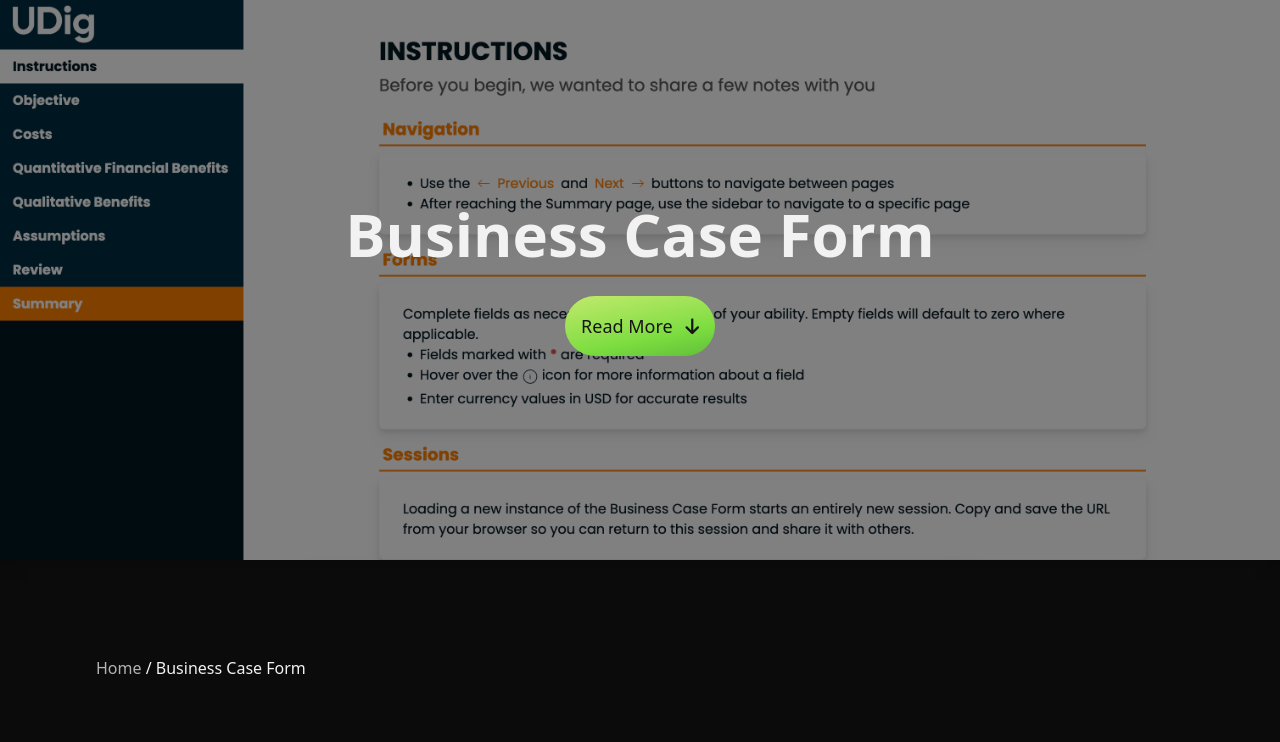
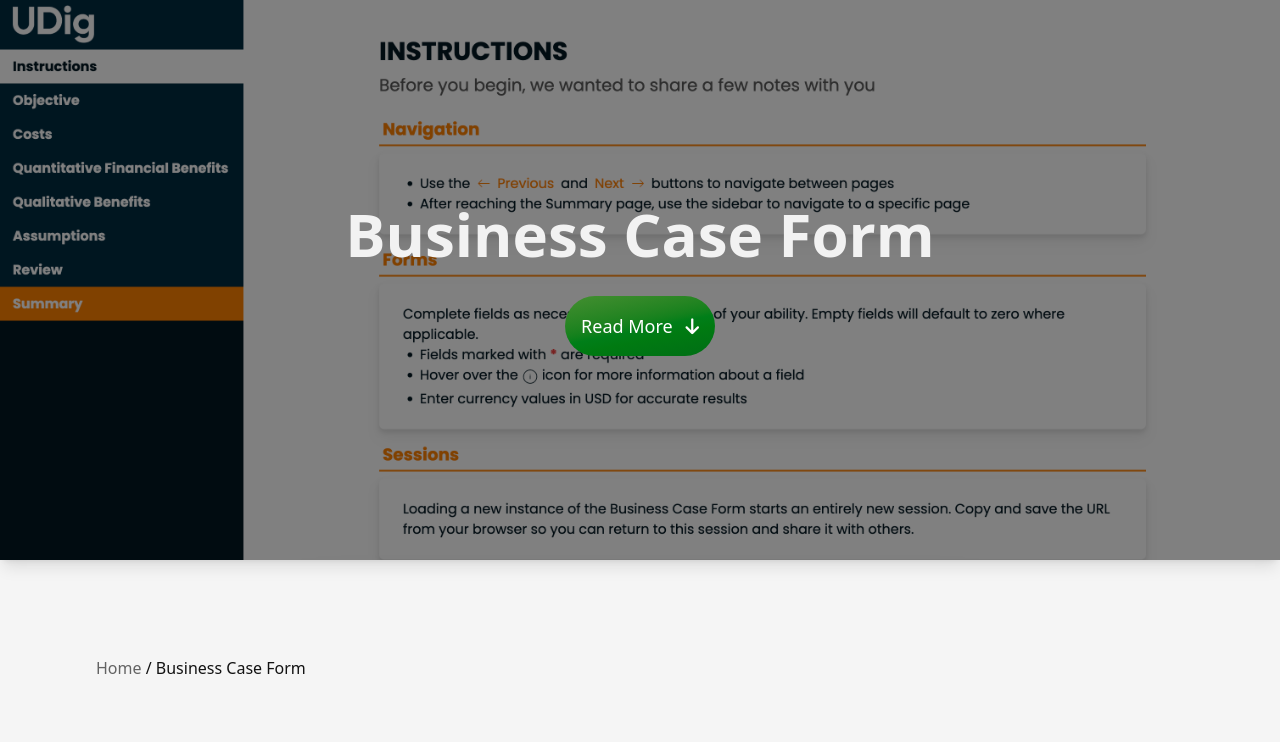
Before and after one commit to matthewjburton/portfolio, a React (Vite) app: page /business-case-form in a window 1280 px wide. Shown: the top 742 px of the page. Built offline with nearby package versions, Linux system fonts and the light colour scheme.

Commit message:
light mode, tech stack tooltips

```diff
--- a/index.html
+++ b/index.html
@@ -1,5 +1,5 @@
 <!doctype html>
-<html lang="en" class="dark" style="background-color: #0b0b0b">
+<html lang="en" class="dark">
   <head>
     <meta charset="UTF-8" />
 
@@ -45,6 +45,18 @@
     <link href="/src/index.css" rel="stylesheet" />
   </head>
   <body>
+    <script>
+      (function() {
+        var theme = localStorage.getItem('theme');
+        var isDark = theme ? theme === 'dark' : window.matchMedia('(prefers-color-scheme: dark)').matches;
+        if (isDark) {
+          document.documentElement.classList.add('dark');
+          document.documentElement.style.backgroundColor = '#0b0b0b';
+        } else {
+          document.documentElement.classList.remove('dark');
+        }
+      })();
+    </script>
     <div id="root"></div>
     <script type="module" src="/src/main.tsx"></script>
   </body>
--- a/src/Components/Footer.tsx
+++ b/src/Components/Footer.tsx
@@ -7,7 +7,7 @@ import Tooltip from './Tooltip'
 const Footer: React.FC = () => {
   const currentYear = new Date().getFullYear()
   return (
-    <div className="bg-background dark:bg-dark-background relative flex w-full flex-col items-center gap-8 py-12">
+    <div className="bg-background dark:bg-dark-background border-border dark:border-dark-border relative flex w-full flex-col items-center gap-8 border-t py-12">
       <div className="absolute top-0 left-1/2 -translate-x-1/2 -translate-y-1/2 transform">
         <Tooltip tooltip={'Back to Top'}>
           <ScrollLink
@@ -15,7 +15,7 @@ const Footer: React.FC = () => {
             duration="500"
             smooth
             spy={true}
-            className="gradient-accent text-dark-text dark:text-text flex items-center justify-center rounded-full p-4 text-xl transition duration-300 ease-in-out hover:cursor-pointer hover:shadow-[0_0_10px_#8fcf45] hover:dark:shadow-[0_0_10px_#82db4f]"
+            className="gradient-accent text-dark-text dark:text-text flex items-center justify-center rounded-full p-4 text-xl transition duration-300 ease-in-out hover:cursor-pointer hover:shadow-md hover:dark:shadow-[0_0_10px_#82db4f]"
           >
             <i className="fa-solid fa-angles-up" />
           </ScrollLink>
--- a/src/Components/Hero/HeroCallToAction.tsx
+++ b/src/Components/Hero/HeroCallToAction.tsx
@@ -9,7 +9,7 @@ const HeroCallToAction = () => {
       smooth
       spy={true}
       offset={-120}
-      className="gradient-accent text-background dark:text-dark-background hover:dark:shadow-dark-accent z-10 cursor-pointer rounded-full bg-size-[200%] p-4 text-lg transition duration-300 ease-in-out hover:shadow-[0_0_10px_#8fcf45] hover:dark:shadow-[0_0_10px_#82db4f]"
+      className="gradient-accent text-background dark:text-dark-background z-10 cursor-pointer rounded-full bg-size-[200%] p-4 text-lg transition duration-300 ease-in-out hover:shadow-md hover:dark:shadow-[0_0_10px_#82db4f]"
     >
       {hero.buttonText}{' '}
       <i className="fa-solid fa-arrow-down hover-slide-down ml-2" />
--- a/src/Components/Projects/ProjectFilters.tsx
+++ b/src/Components/Projects/ProjectFilters.tsx
@@ -32,7 +32,7 @@ const ProjectFilters = ({
         placeholder="Search projects..."
         value={search}
         onChange={(e) => onSearchChange(e.target.value)}
-        className="bg-background-light dark:bg-dark-background-light border-border dark:border-dark-border text-text dark:text-dark-text placeholder:text-text-muted dark:placeholder:text-dark-text-muted w-full rounded-full border px-5 py-3 outline-none transition-colors focus:border-accent dark:focus:border-dark-accent"
+        className="bg-background dark:bg-dark-background-light border-border dark:border-dark-border text-text dark:text-dark-text placeholder:text-text-muted dark:placeholder:text-dark-text-muted w-full rounded-full border px-5 py-3 outline-none transition-colors focus:border-accent dark:focus:border-dark-accent"
       />
 
       <div className="flex flex-wrap gap-2">
--- a/src/Components/Projects/card/Card.tsx
+++ b/src/Components/Projects/card/Card.tsx
@@ -4,7 +4,7 @@ interface CardProps {
 
 const Card = ({ children }: CardProps) => {
   return (
-    <div className="bg-background dark:bg-dark-background hover:from-background-light hover:to-background hover:dark:from-dark-background-light hover:dark:to-dark-background border-t-highlight dark:border-t-dark-highlight group border-border dark:border-dark-border flex h-full flex-col items-center justify-center overflow-hidden rounded-lg border-1 p-4 shadow-lg transition duration-300 ease-in-out hover:bg-gradient-to-b">
+    <div className="bg-background dark:bg-dark-background hover:dark:from-dark-background-light hover:dark:to-dark-background border-t-highlight dark:border-t-dark-highlight group border-border dark:border-dark-border flex h-full flex-col items-center justify-center overflow-hidden rounded-lg border-1 p-4 shadow-sm transition duration-300 ease-in-out hover:-translate-y-0.5 hover:shadow-lg hover:dark:bg-gradient-to-b">
       <div className="flex h-full w-full flex-col items-center justify-between gap-4 rounded-lg p-4 lg:gap-8 lg:p-8">
         <div className="flex h-full w-full flex-col items-start gap-4">
           {children}
--- a/src/Components/Projects/card/TechStack.tsx
+++ b/src/Components/Projects/card/TechStack.tsx
@@ -1,4 +1,5 @@
 import { SkillType } from '@/components/skills/types'
+import Tooltip from '@/components/Tooltip'
 
 interface TechStackProps {
   stack: SkillType[]
@@ -6,11 +7,13 @@ interface TechStackProps {
 
 const TechStack = ({ stack }: TechStackProps) => {
   return (
-    <div className="text-gradient-accent flex flex-wrap gap-2">
+    <div className="flex flex-wrap gap-2">
       {stack.map((skill) => (
-        <div key={skill.iconClass}>
-          {skill.iconClass && <i className={`${skill.iconClass} text-xl`} />}
-        </div>
+        <Tooltip key={skill.label} tooltip={skill.label}>
+          {skill.iconClass && (
+            <i className={`${skill.iconClass} text-gradient-accent text-xl`} />
+          )}
+        </Tooltip>
       ))}
     </div>
   )
--- a/src/Components/Tooltip.tsx
+++ b/src/Components/Tooltip.tsx
@@ -5,9 +5,9 @@ interface TooltipProps {
 
 const Tooltip = ({ tooltip, children }: TooltipProps) => {
   return (
-    <div className="group relative">
+    <div className="group/tooltip relative">
       {children}
-      <span className="bg-background text-text dark:bg-dark-background dark:text-dark-text absolute -top-10 left-1/2 -translate-x-1/2 rounded px-2 py-1 text-xs whitespace-nowrap opacity-0 transition-opacity group-hover:opacity-100">
+      <span className="bg-background text-text dark:bg-dark-background dark:text-dark-text absolute -top-10 left-1/2 -translate-x-1/2 rounded px-2 py-1 text-xs whitespace-nowrap opacity-0 shadow-sm transition-opacity group-hover/tooltip:opacity-100">
         {tooltip}
       </span>
     </div>
--- a/src/data/hero.ts
+++ b/src/data/hero.ts
@@ -1,6 +1,7 @@
 export const hero = {
   greeting: "Hey, I'm",
-  name: 'Matt',
-  description: 'Full-stack developer and game designer. I ship production tools and indie games.',
+  name: 'Matt Burton',
+  description:
+    'Full-stack developer and game designer. I ship production tools and indie games.',
   buttonText: 'Check out my work',
 }
--- /dev/null
+++ b/src/hooks/useDarkMode.ts
@@ -0,0 +1,25 @@
+import { useState, useEffect } from 'react'
+
+export const useDarkMode = () => {
+  const [isDark, setIsDark] = useState(() => {
+    const stored = localStorage.getItem('theme')
+    if (stored) return stored === 'dark'
+    return window.matchMedia('(prefers-color-scheme: dark)').matches
+  })
+
+  useEffect(() => {
+    const root = document.documentElement
+    if (isDark) {
+      root.classList.add('dark')
+      root.style.backgroundColor = '#0b0b0b'
+    } else {
+      root.classList.remove('dark')
+      root.style.backgroundColor = ''
+    }
+    localStorage.setItem('theme', isDark ? 'dark' : 'light')
+  }, [isDark])
+
+  const toggle = () => setIsDark((prev) => !prev)
+
+  return { isDark, toggle }
+}
--- a/src/index.css
+++ b/src/index.css
@@ -19,19 +19,9 @@ body {
   .bg-radial-gradient {
     background-image: radial-gradient(
       circle at bottom center,
-      rgba(213, 213, 213, 0.15),
+      rgba(0, 0, 0, 0.03),
       transparent 70%
     );
-  }
-
-  @media (prefers-color-scheme: dark) {
-    .bg-radial-gradient {
-      background-image: radial-gradient(
-        circle at bottom center,
-        rgba(165, 165, 165, 0.15),
-        transparent 80%
-      );
-    }
   }
 
   @keyframes scroll-left {
@@ -82,6 +72,14 @@ body {
   }
 }
 
+.dark .bg-radial-gradient {
+  background-image: radial-gradient(
+    circle at bottom center,
+    rgba(165, 165, 165, 0.15),
+    transparent 80%
+  );
+}
+
 .swiper-button-prev,
 .swiper-button-next {
   color: white !important;
--- a/tailwind.config.js
+++ b/tailwind.config.js
@@ -5,16 +5,16 @@ export default {
   theme: {
     extend: {
       colors: {
-        'background-dark': 'oklch(94% 0 270)',
-        background: 'oklch(97% 0 270)',
-        'background-light': 'oklch(100% 0 270)',
-        text: 'oklch(15.79% 0 270)',
-        'text-muted': 'oklch(41.84% 0 270)',
-        border: 'oklch(94% 0 270)',
-        highlight: 'oklch(100% 0 270)',
-        'accent-dark': 'oklch(0.62 0.1881 142.68)',
-        accent: 'oklch(0.7101 0.1911 133.01)',
-        'accent-light': 'oklch(0.79 0.1845 130.24)',
+        'background-dark': 'oklch(97% 0 0)',
+        background: 'oklch(100% 0 0)',
+        'background-light': 'oklch(97% 0.002 270)',
+        text: 'oklch(18% 0 0)',
+        'text-muted': 'oklch(50% 0 0)',
+        border: 'oklch(90% 0 0)',
+        highlight: 'oklch(90% 0 0)',
+        'accent-dark': 'oklch(0.42 0.15 150)',
+        accent: 'oklch(0.50 0.17 145)',
+        'accent-light': 'oklch(0.58 0.15 140)',
 
         'dark-background-dark': 'oklch(15% 0 270)',
         'dark-background': 'oklch(20% 0 270)',
```
Also changed, not shown: src/Components/Nav.tsx (+12 -1 lines), 1 other file (tests, documents, lock files or other folders).
